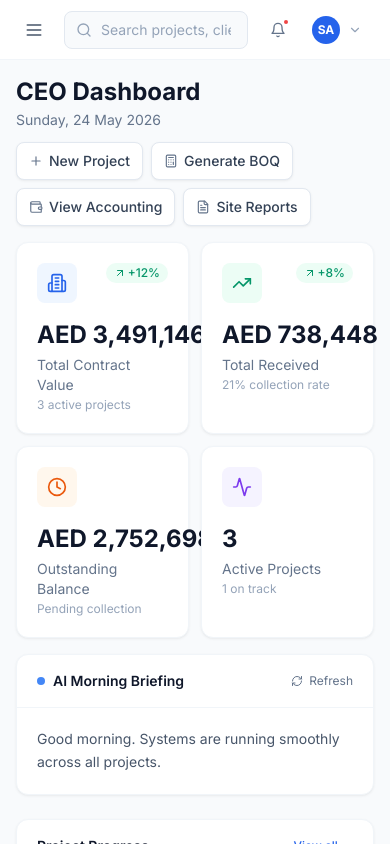
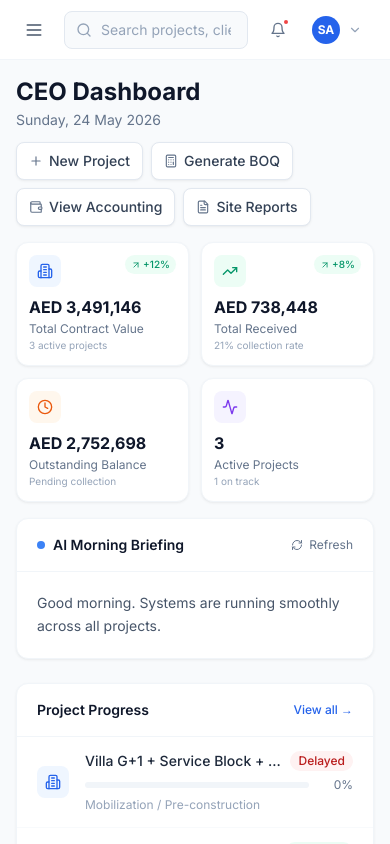
Before and after one commit to afansethi-alostoura/sama-alostoura, a Next.js app: page / in a window 390 px wide. Shown: the top 844 px of the page. Built offline with nearby package versions, Linux system fonts and the light colour scheme; no server answers; the database is empty.

Commit message:
fix: KPI cards responsive — smaller text/padding on mobile, truncate long values

```diff
--- a/app/page.tsx
+++ b/app/page.tsx
@@ -142,20 +142,20 @@ export default function CEODashboard() {
             color: 'violet', trend: null,
           },
         ].map(({ label, value, sub, icon: Icon, color, trend }) => (
-          <div key={label} className="bg-white rounded-xl border border-slate-100 p-5 shadow-card card-hover">
-            <div className="flex items-start justify-between mb-4">
-              <div className={`w-10 h-10 rounded-lg flex items-center justify-center ${COLOR_MAP[color]?.bg}`}>
-                <Icon className={`w-5 h-5 ${COLOR_MAP[color]?.text}`} />
+          <div key={label} className="bg-white rounded-xl border border-slate-100 p-3 sm:p-5 shadow-card card-hover min-w-0">
+            <div className="flex items-start justify-between mb-2 sm:mb-4">
+              <div className={`w-8 h-8 sm:w-10 sm:h-10 rounded-lg flex items-center justify-center flex-shrink-0 ${COLOR_MAP[color]?.bg}`}>
+                <Icon className={`w-4 h-4 sm:w-5 sm:h-5 ${COLOR_MAP[color]?.text}`} />
               </div>
               {trend && (
-                <span className="flex items-center gap-0.5 text-xs font-medium text-emerald-600 bg-emerald-50 px-2 py-0.5 rounded-full">
-                  <ArrowUpRight className="w-3 h-3" />{trend}
+                <span className="flex items-center gap-0.5 text-[10px] sm:text-xs font-medium text-emerald-600 bg-emerald-50 px-1.5 sm:px-2 py-0.5 rounded-full">
+                  <ArrowUpRight className="w-2.5 h-2.5 sm:w-3 sm:h-3" />{trend}
                 </span>
               )}
             </div>
-            <p className="text-2xl font-bold text-slate-900">{value}</p>
-            <p className="text-sm text-slate-500 mt-1">{label}</p>
-            <p className="text-xs text-slate-400 mt-0.5">{sub}</p>
+            <p className="text-base sm:text-2xl font-bold text-slate-900 truncate">{value}</p>
+            <p className="text-xs sm:text-sm text-slate-500 mt-0.5 sm:mt-1 leading-tight">{label}</p>
+            <p className="text-[10px] sm:text-xs text-slate-400 mt-0.5 truncate">{sub}</p>
           </div>
         ))}
       </div>
```
